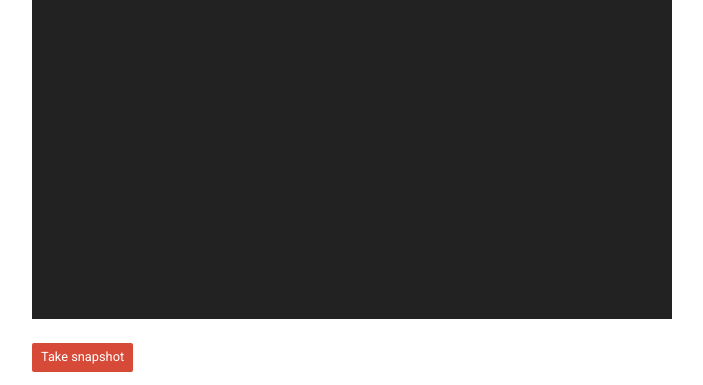
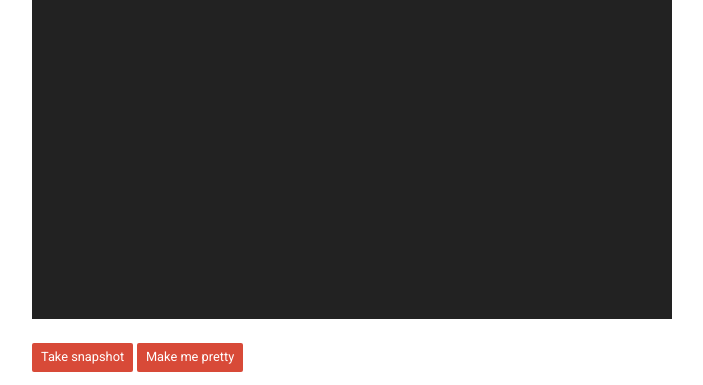
Before and after one commit to dingchaoz/ComputerVision, a Flask app: page / in a window 1280 px wide. Shown: the part 104-489 px from the top of the page, without its empty margins (288-991 px from the left). Run offline with Flask 2, Linux system fonts and the light colour scheme; some libraries are stand-ins or nearby versions.

Commit message:
make up face function applied, but takes 2 clicks intially

```diff
--- a/flask_websnp/main.py
+++ b/flask_websnp/main.py
@@ -25,5 +25,7 @@ def get_image():
     return ''
 
 
+
+
 if __name__ == "__main__":
     app.run(host = '0.0.0.0',debug=True)
--- a/flask_websnp/static/js/main.js
+++ b/flask_websnp/static/js/main.js
@@ -11,11 +11,12 @@
 // Put variables in global scope to make them available to the browser console.
 var video = document.querySelector('video');
 var canvas = window.canvas = document.querySelector('canvas');
+var img = new Image();
 canvas.width = 480;
 canvas.height = 360;
 
-var button = document.querySelector('button');
-button.onclick = function() {
+var snapshot_button = document.getElementById('snapshot');
+snapshot_button.onclick = function() {
   canvas.width = video.videoWidth;
   canvas.height = video.videoHeight;
   canvas.getContext('2d').
@@ -30,6 +31,18 @@ button.onclick = function() {
     }).done(function() {
       console.log('sent');
     });
+};
+
+var pretty_button = document.getElementById('makepretty');
+pretty_button.onclick = function() {
+  canvas.width = video.videoWidth;
+  canvas.height = video.videoHeight;
+  console.log('make pretty')
+  img.src = 'static/img/pretty.png';
+  canvas.getContext('2d').
+    drawImage(img, 0, 0, canvas.width, canvas.height);
+  console.log('finished makeup')
+
 };
 
 var constraints = {
--- a/flask_websnp/templates/index.html
+++ b/flask_websnp/templates/index.html
@@ -35,16 +35,18 @@
     <h1><a href="//webrtc.github.io/samples/" title="WebRTC samples homepage">WebRTC samples</a> <span>getUserMedia ⇒ canvas</span></h1>
 
     <video autoplay></video>
-    <button>Take snapshot</button>
-    <canvas></canvas>
+    <button id ='snapshot'>Take snapshot</button>
+    <button id ='makepretty'>Make me pretty</button>
+    <canvas ></canvas>
 
     <p>Draw a frame from the video onto the canvas element using the <code>drawImage()</code> method.</p>
 
     <p>The variables <code>canvas</code>, <code>video</code> and <code>stream</code> are in global scope, so you can inspect them from the console.</p>
 
     <a href="https://github.com/webrtc/samples/tree/gh-pages/src/content/getusermedia/canvas" title="View source for this page on GitHub" id="viewSource">View source on GitHub</a>
-
-
+    <!--<img src="{{ url_for('static', filename='img/pretty.png') }}"> </img>-->
+    <img> </img>
+  </div>
   <script src="https://webrtc.github.io/adapter/adapter-latest.js"></script>
   <script src="{{ url_for('static',filename='js/common.js')}}"></script>
   <script src="{{ url_for('static',filename='js/main.js')}}"></script>
```
